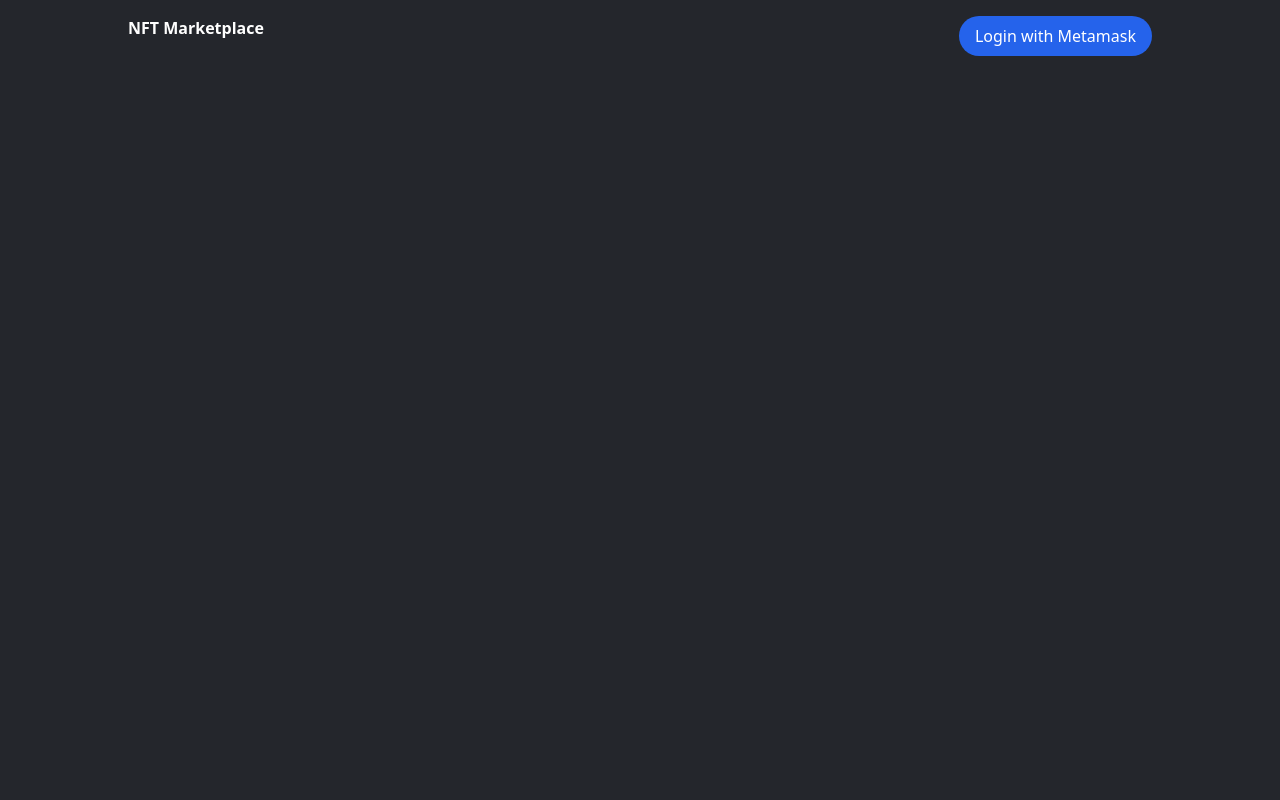
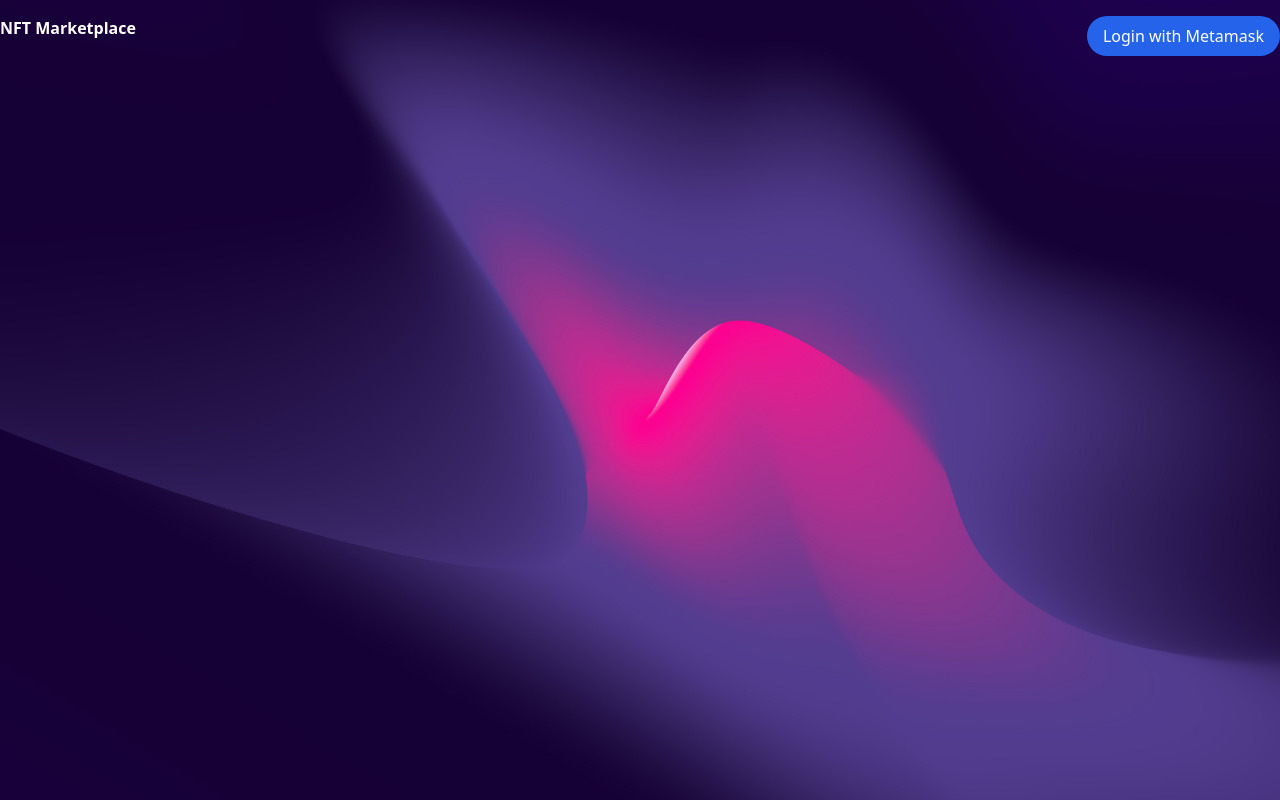
Before and after one commit to eskaine/nft_marketplace, a React (Create React App) app in the folder client/: page / in a window 1280 px wide. Built offline with nearby package versions, Linux system fonts and the light colour scheme.

Commit message:
update homepage

```diff
--- a/client/src/index.css
+++ b/client/src/index.css
@@ -5,9 +5,9 @@
 body {
   margin: 0 auto;
   margin-top: 1em;
-  background-color: #24262C;
+  background: url(assets/background.jpg) no-repeat center center fixed;
+  -webkit-background-size: cover;
+  -moz-background-size: cover;
+  -o-background-size: cover;
+  background-size: cover;
 }
-
-.container {
-  width: 80%;
-}
--- /dev/null
+++ b/client/src/styles/base.css
@@ -0,0 +1,3 @@
+.primary-color {
+    background-color: #B73590;
+}
```
Also changed, not shown: client/src/assets/background.jpg (added).
